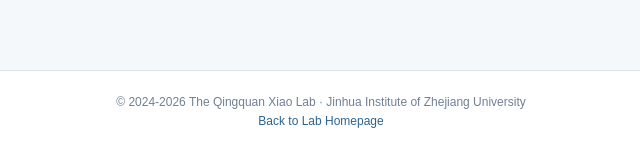
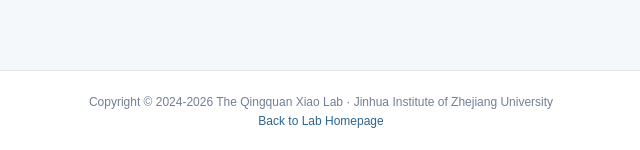
Before and after one commit to Phoenixiao/Qingquan-Xiao-Laboratory, a plain HTML site: page tools/sequence-alignment-zh.html in a window 1280 px wide. Shown: the part 1459-1609 px from the top of the page, 319-959 px from the left. Drawn offline with Linux system fonts and the light colour scheme.

Commit message:
Update footer copyright notice format

```diff
--- a/tools/sequence-alignment-zh.html
+++ b/tools/sequence-alignment-zh.html
@@ -96,7 +96,7 @@ footer{text-align:center;color:var(--muted);font-size:12px;padding:22px 15px;bor
  </section>
  <div class="notice warning"><strong>Methodological notes:</strong> Needleman–Wunsch performs global alignment; Smith–Waterman performs local alignment. Both are applicable to nucleotide and protein sequences. This implementation uses Gotoh-style three-state dynamic programming for affine gaps. For a gap of length L, the penalty is gap-open + (L−1) × gap-extension. Reported identity is identical aligned residue pairs divided by alignment columns, including columns containing gaps. This is pairwise alignment, not multiple sequence alignment (MSA). Alignment scores depend on the selected matrix and gap parameters; results alone do not establish homology, function, or clinical relevance.</div>
 </main>
-<footer>© 2024-<span id="year"></span> The Qingquan Xiao Lab · Jinhua Institute of Zhejiang University<br><a href="../index-zh.html" style="color:#2d648d;text-decoration:none">Back to Lab Homepage</a></footer>
+<footer>Copyright © 2024-<span id="year"></span> The Qingquan Xiao Lab · Jinhua Institute of Zhejiang University<br><a href="../index-zh.html" style="color:#2d648d;text-decoration:none">Back to Lab Homepage</a></footer>
 <script>
 'use strict';
 const $=id=>document.getElementById(id);
```
